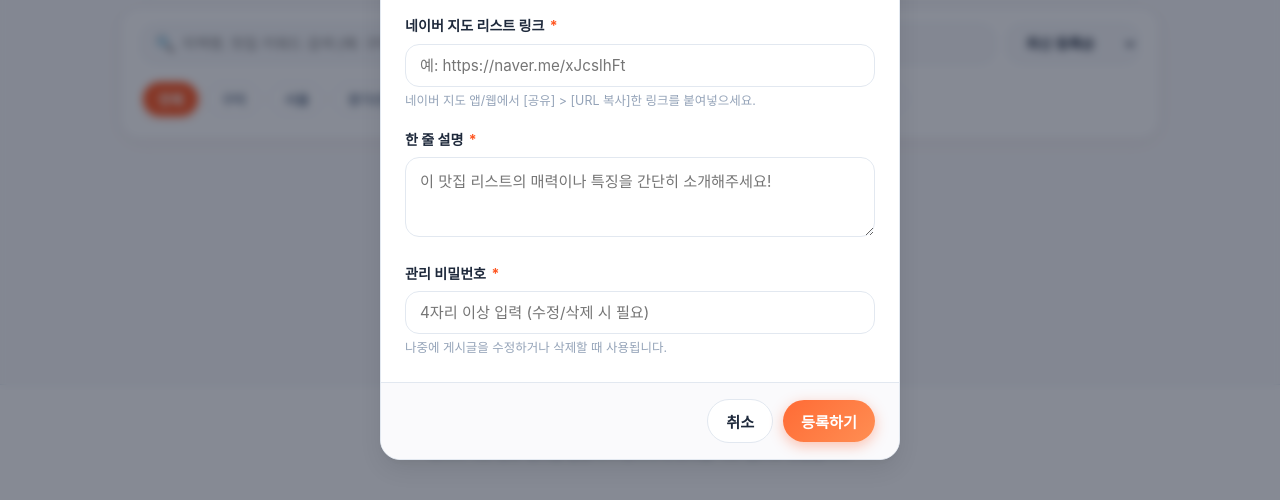
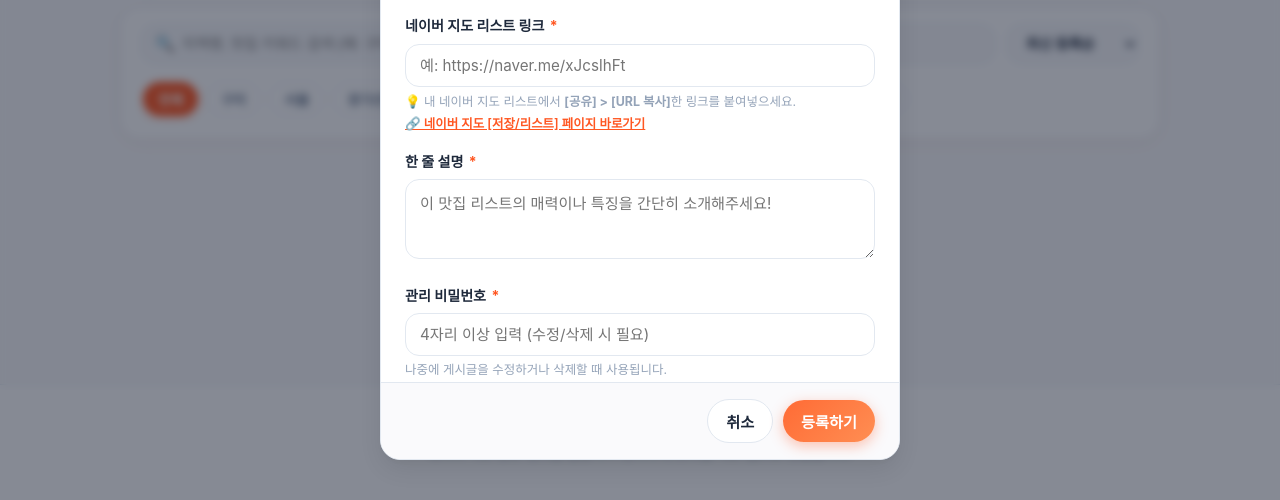
Before and after one commit to ooks19-cmyk/nfs-list, a plain HTML site: page index.html in a window 1280 px wide. Both pictures are taken after a click on the button "맛집 리스트 올리기". Shown: the part 300-800 px from the top of the page. Drawn offline with Linux system fonts and the light colour scheme; no server answers; a web font is replaced by a local one.

Commit message:
feat: 네이버 지도 저장/리스트 페이지 바로가기 링크 및 가이드 추가

```diff
--- a/index.html
+++ b/index.html
@@ -141,7 +141,12 @@
           <div class="form-group">
             <label class="form-label" for="input-url">네이버 지도 리스트 링크 <span class="req">*</span></label>
             <input type="url" id="input-url" name="naver_map_url" class="form-control" placeholder="예: https://naver.me/xJcslhFt" required autocomplete="off" spellcheck="false" inputmode="url" autocorrect="off" autocapitalize="off">
-            <p class="form-hint">네이버 지도 앱/웹에서 [공유] &gt; [URL 복사]한 링크를 붙여넣으세요.</p>
+            <div class="form-hint" style="margin-top: 6px; line-height: 1.45;">
+              <span>💡 내 네이버 지도 리스트에서 <strong>[공유] &gt; [URL 복사]</strong>한 링크를 붙여넣으세요.</span><br>
+              <a href="https://map.naver.com/p/favorite/" target="_blank" rel="noopener noreferrer" style="display: inline-flex; align-items: center; gap: 4px; color: var(--primary); font-weight: 600; text-decoration: underline; margin-top: 4px;">
+                🔗 네이버 지도 [저장/리스트] 페이지 바로가기
+              </a>
+            </div>
           </div>
 
           <div class="form-group">
```
